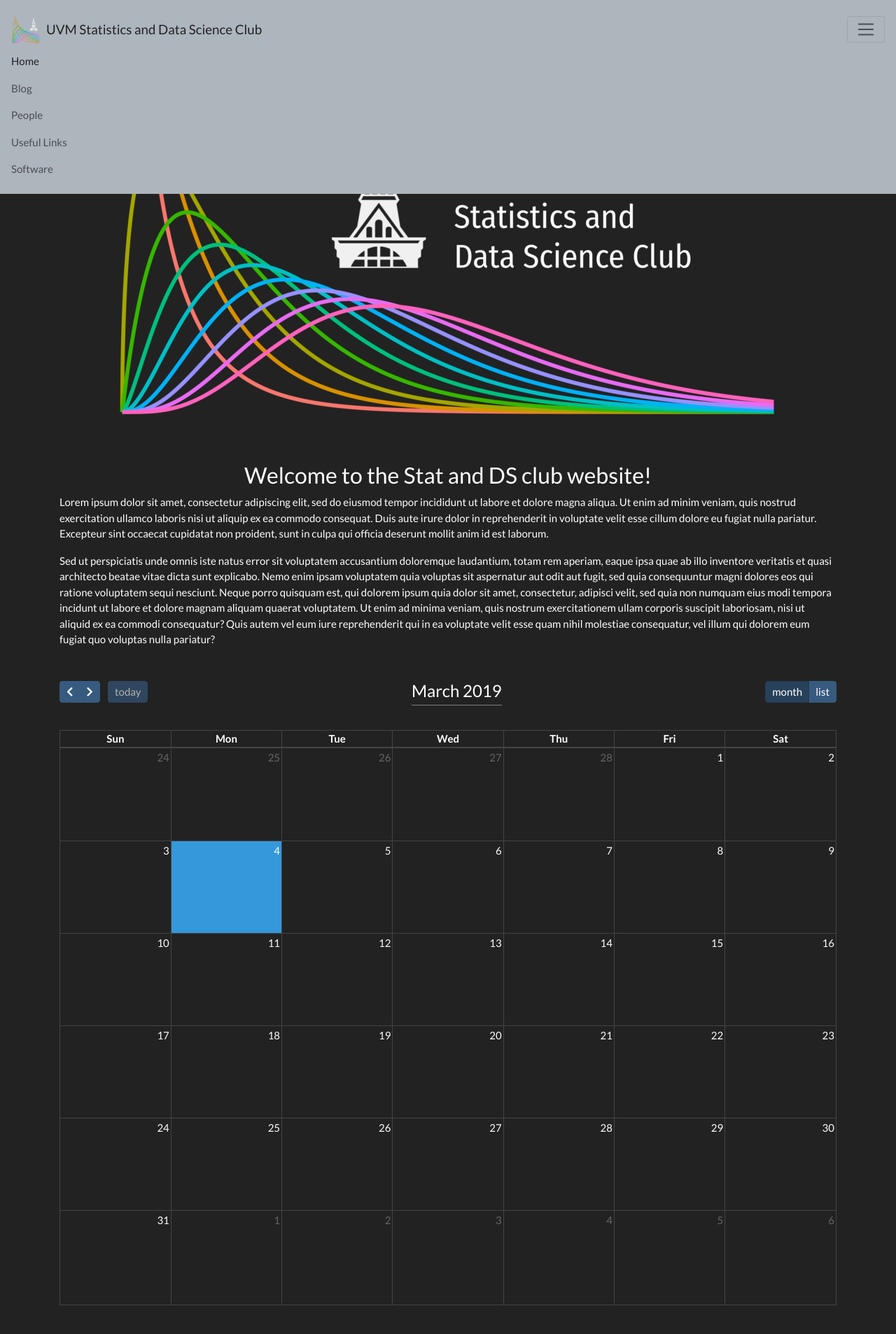
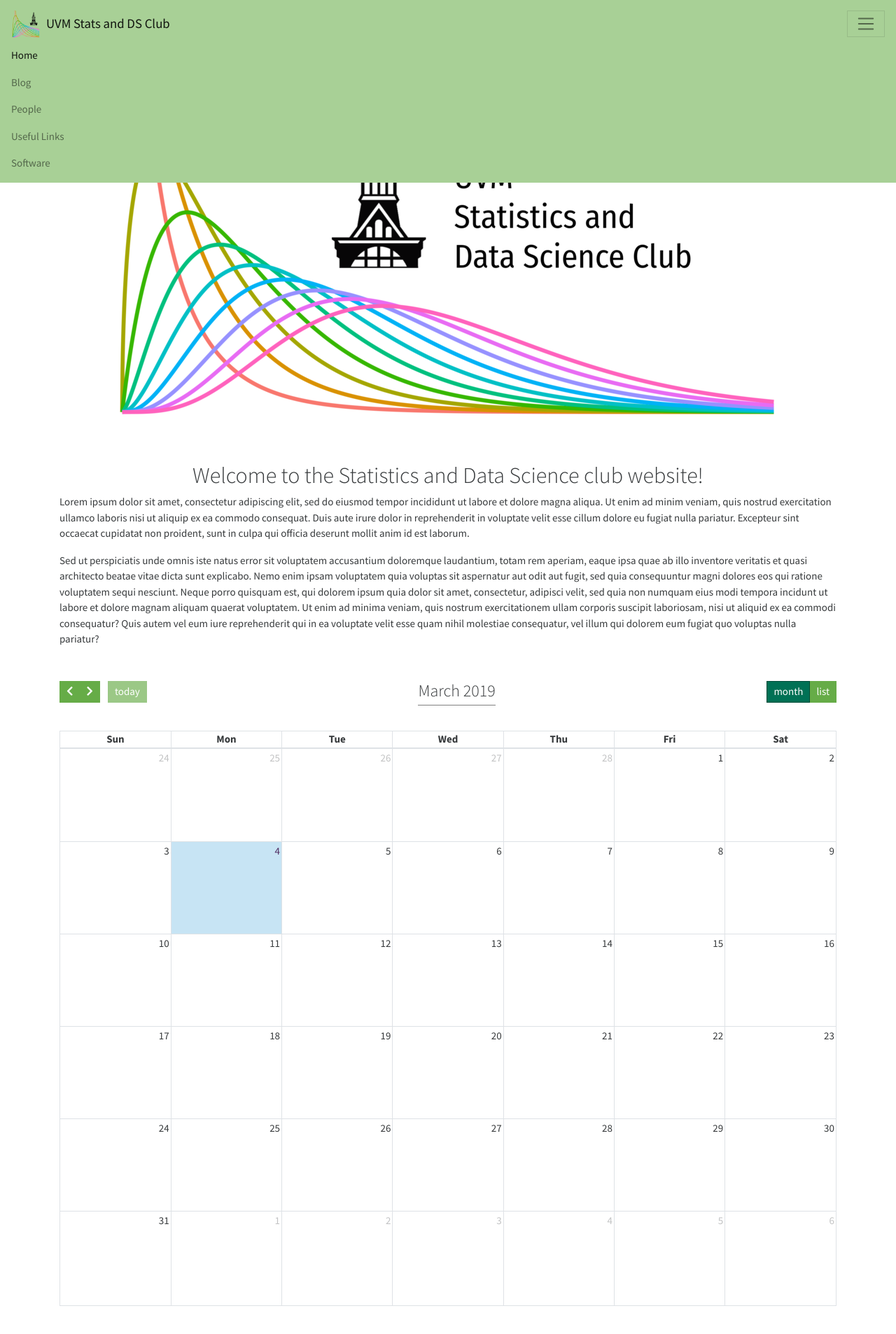
Before and after one commit to nicholashanoian/stats-club, a Django app: page / in a window 1280 px wide, after a click that opens the changed part. Shown: the top 1906 px of the page at 70% size. Run offline with Django 3.2, Linux system fonts and the light colour scheme; lists and menus that the app fills with data are empty; some libraries are stand-ins or nearby versions.

Commit message:
light theme

```diff
--- a/main/static/main/css/custom.css
+++ b/main/static/main/css/custom.css
@@ -56,3 +56,58 @@ footer p {
 .profile-pic {
 	width: 300px;
 }
+
+header {
+	background: #a8d096;
+}
+
+
+
+
+
+.fc-today.alert {
+	background-color:#c7e4f4;
+}
+
+.fc-event {
+	background-color: #66ac47 !important;
+	border: 1px solid #66ac47 !important;
+}
+
+.fc-event-dot {
+	background-color: #66ac47 !important;
+}
+.btn-primary {
+	color: #fff;
+	background-color: #66ac47;
+	border-color: #66ac47;
+}
+
+.btn-primary:focus, .btn-primary.focus {
+	-webkit-box-shadow: 0 0 0 0.2rem rgba(102, 172, 71, 0.5);
+	box-shadow: 0 0 0 0.2rem rgba(102, 172, 71, 0.5);
+}
+
+.btn-primary:hover {
+	color: #fff;
+	background-color: #007155;
+	border-color: #004c39;
+}
+
+.btn-primary:not(:disabled):not(.disabled):active, .btn-primary:not(:disabled):not(.disabled).active, .show>.btn-primary.dropdown-toggle {
+	color: #fff;
+	background-color: #007155;
+	border-color: #004c39;
+
+}
+
+.btn-primary:not(:disabled):not(.disabled):active:focus, .btn-primary:not(:disabled):not(.disabled).active:focus, .show>.btn-primary.dropdown-toggle:focus {
+	-webkit-box-shadow: 0 0 0 0.2rem rgba(102, 172, 71, 0.5);
+	box-shadow: 0 0 0 0.2rem rgba(102, 172, 71, 0.5);
+}
+
+.btn-primary.disabled, .btn-primary:disabled {
+	color: #fff;
+	background-color: #66ac47;
+	border-color: #66ac47;
+}
--- a/main/templates/main/base.html
+++ b/main/templates/main/base.html
@@ -22,7 +22,7 @@
 		<!-- <link rel="stylesheet" href="https://stackpath.bootstrapcdn.com/bootstrap/4.1.3/css/bootstrap.min.css" integrity="sha384-MCw98/SFnGE8fJT3GXwEOngsV7Zt27NXFoaoApmYm81iuXoPkFOJwJ8ERdknLPMO" crossorigin="anonymous"> -->
 
 		<link rel="stylesheet"
-			  href="https://stackpath.bootstrapcdn.com/bootswatch/4.3.1/darkly/bootstrap.min.css">
+			  href="https://stackpath.bootstrapcdn.com/bootswatch/4.3.1/cosmo/bootstrap.min.css">
 
 		<link rel="shortcut icon" type="image/png" href="{% static 'main/images/square-black-small.png' %}"/>
 
@@ -52,18 +52,20 @@
 
 
 
-		<header class="navbar fixed-top navbar-light bg-light" id="header">
+		<header class="navbar fixed-top navbar-light" id="header">
 
 			<!-- navbar brand -->
 			<a class="navbar-brand d-flex flex-row align-items-center" id="header" href="{{ index }}">
 				<img class="d-flex pr-2" src="{% static 'main/images/square-medium.png' %}" width="50">
-				<div class="d-flex">UVM Statistics and Data Science Club</div>
+				<div class="d-flex">UVM Stats and DS Club</div>
 			</a>
+
 
 			<!-- collapse button -->
 			<button class="navbar-toggler" type="button" data-toggle="collapse"
 					data-target="#navbarCollapse" aria-controls="navbarCollapse"
-					aria-expanded="false" aria-label="Toggle navigation">
+						   aria-expanded="false" aria-label="Toggle navigation">
+				<!-- <small class="pr-2">Menu</small> -->
 				<span class="navbar-toggler-icon"></span>
 			</button>
 
--- a/main/templates/main/index.html
+++ b/main/templates/main/index.html
@@ -25,7 +25,7 @@ UVM Stats and DS Club
 </div>
 
 <div class="text-center">
-	<h1>Welcome to the Stat and DS club website!</h1>
+	<h1>Welcome to the Statistics and Data Science club website!</h1>
 </div>
 
 
--- a/main/templates/main/people.html
+++ b/main/templates/main/people.html
@@ -11,7 +11,7 @@ People
 <p>The leaders of the Statistics and Data Science club</p>
 
 <!-- Jenny -->
-<h2>President: Jenny Eberling</h2>
+<h2>Jenny Eberling <small class="text-muted">| President</small></h2>
 <div class="row">
 	<div class="col-md">
 		<img class="profile-pic" src="{% static 'main/images/jenny.jpg' %}">
@@ -22,7 +22,7 @@ People
 </div>
 
 <!-- Katherine -->
-<h2>Advisor: Katherine Merrill</h2>
+<h2>Katherine Merrill <small class="text-muted">| Advisor</small></h2>
 <div class="row">
 	<div class="col-md">
 		<img class="profile-pic" src="{% static 'main/images/katherine.png' %}">
@@ -33,7 +33,7 @@ People
 </div>
 
 <!-- Jacob -->
-<h2>Advisor: Jacob Martin</h2>
+<h2>Jacob Martin <small class="text-muted">| Advisor</small></h2>
 <div class="row">
 	<div class="col-md">
 		<img class="profile-pic" src="{% static 'main/images/jacob.png' %}">
```
Also changed, not shown: main/static/main/images/long-large.png, main/static/main/images/long-medium.png, main/static/main/images/square-large.png, main/static/main/images/square-medium.png, main/static/main/images/square-small.png.
